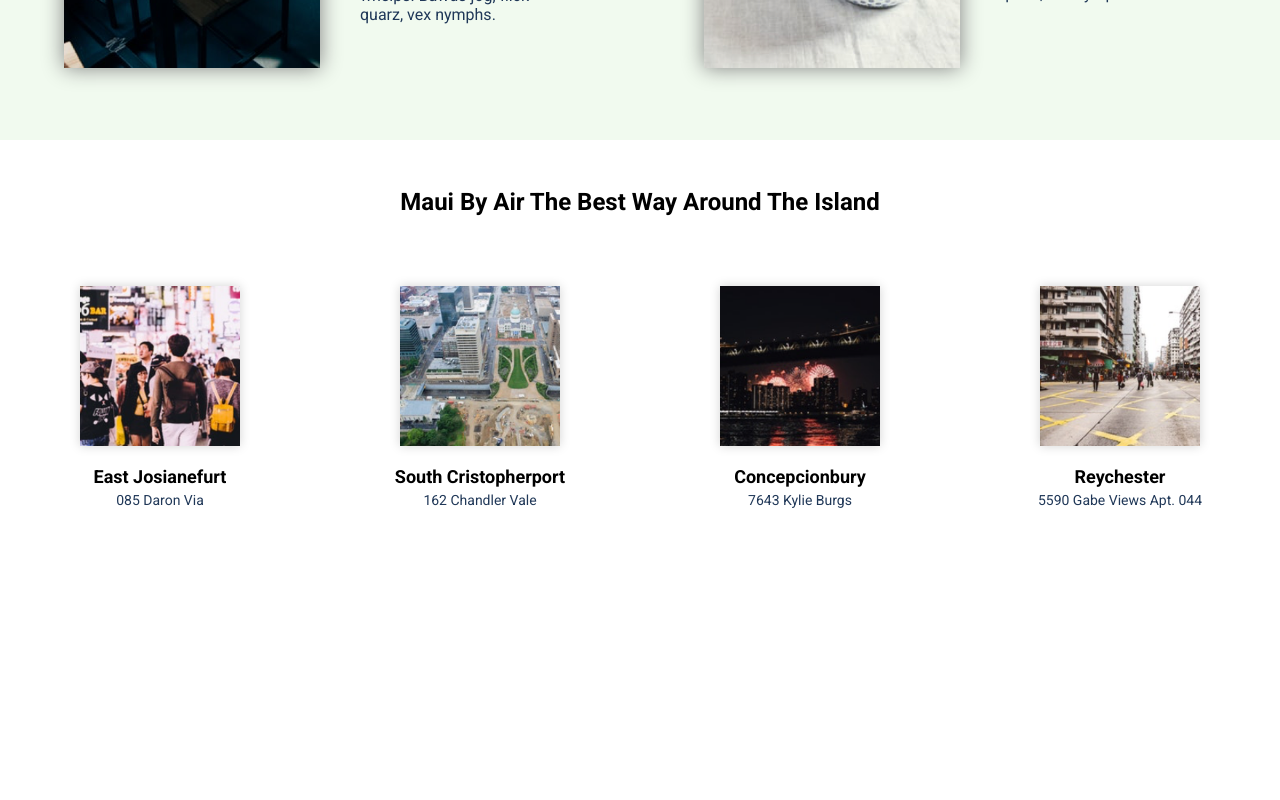
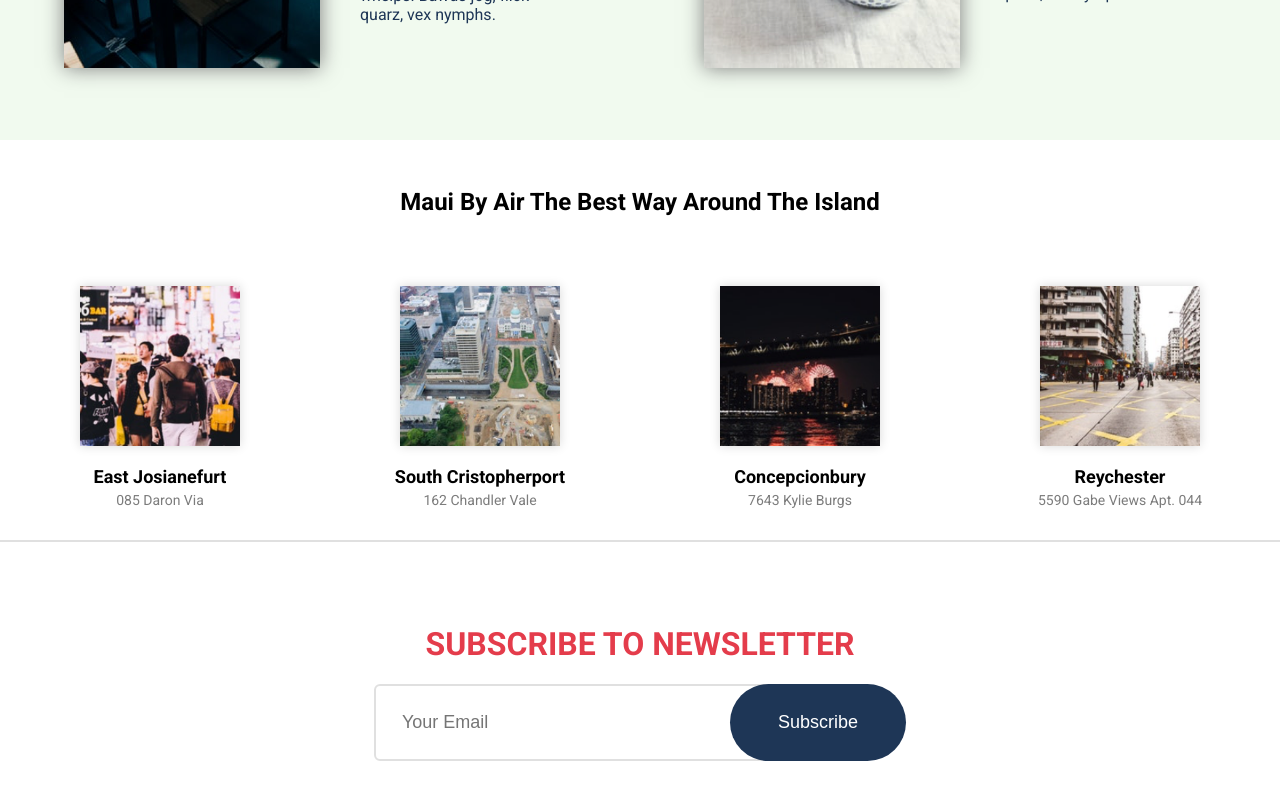
Before and after one commit to jbcoppola/reactor, a React (Create React App) app: page / in a window 1280 px wide. Shown: the part 1094-1894 px from the top of the page. Before the commit the page ends 1634 px from the top, so only its background shows below. Built offline with nearby package versions, Linux system fonts and the light colour scheme.

Commit message:
added subscription section

```diff
--- a/src/App.css
+++ b/src/App.css
@@ -23,7 +23,7 @@ body {
     font-size: 54px;
     text-align: center;
     letter-spacing: 2px;
-    text-shadow: 0 0 5px gray; }
+    text-shadow: 0 0 5px #7c7c7c; }
   .landing h4 {
     font-size: 22px;
     letter-spacing: 1px;
@@ -50,7 +50,7 @@ body {
       margin-bottom: 5px;
       font-weight: 500; }
     .wedo div:nth-child(2) p {
-      color: #203858;
+      color: #1e3656;
       margin: 10px 0; }
 
 .greenbar {
@@ -59,7 +59,7 @@ body {
   align-items: center;
   background-color: #f1faef;
   min-height: 50vh;
-  border-top: 2px solid rgba(0, 0, 0, 0.05); }
+  border-top: 2px solid #e0e0e0; }
   .greenbar > div {
     display: flex;
     align-items: flex-start;
@@ -68,7 +68,7 @@ body {
     .greenbar > div img {
       min-height: 150px;
       max-height: 20vw;
-      box-shadow: 0 0 20px gray; }
+      box-shadow: 0 0 20px #7c7c7c; }
     .greenbar > div div {
       display: flex;
       flex-direction: column;
@@ -80,7 +80,7 @@ body {
         text-transform: capitalize;
         font-weight: 500; }
       .greenbar > div div p {
-        color: #203858; }
+        color: #1e3656; }
 
 .locations {
   display: flex;
@@ -104,11 +104,43 @@ body {
       align-items: center; }
       .locations > div > div img {
         max-width: 50%;
-        box-shadow: 0 0 10px lightgray; }
+        box-shadow: 0 0 10px #d8d8d8; }
       .locations > div > div h2 {
         font-size: 18px;
         margin: 20px 0 5px 0; }
       .locations > div > div p {
         font-size: 14px;
         margin: 0;
-        color: #203858; }
+        color: #7c7c7c; }
+
+.subscription {
+  display: flex;
+  justify-content: center;
+  flex-direction: column;
+  align-items: center;
+  height: 35vh;
+  border-top: 2px solid #e0e0e0; }
+  .subscription h1 {
+    color: #e43c4b;
+    text-transform: uppercase; }
+  .subscription form {
+    display: flex;
+    flex-direction: row;
+    align-items: center; }
+  .subscription input {
+    border: 2px solid #e0e0e0;
+    width: 100%;
+    min-width: 360px;
+    font-size: 18px;
+    padding: 26px;
+    border-radius: 6px;
+    color: #1e3656; }
+  .subscription button {
+    border-radius: 60px;
+    margin-left: -60px;
+    font-size: 18px;
+    padding: 28px 48px;
+    border: none;
+    background-color: #1e3656;
+    color: white;
+    cursor: pointer; }
--- a/src/App.scss
+++ b/src/App.scss
@@ -1,8 +1,12 @@
 @import url('https://fonts.googleapis.com/css?family=Roboto:300,400,500,700');
 
 $orange: #e43c4b;
-$darkblue: #203858;
-$lightgreen: #f1faef;
+$darkblue: #1e3656;
+$lightsage: #f1faef;
+$lightgray: #e0e0e0;
+$gray: #d8d8d8;
+$darkgray: #7c7c7c;
+
 body {
   margin: 0;
   font-family: 'Roboto', sans-serif;
@@ -35,7 +39,7 @@ body {
     font-size: 54px;
     text-align: center;
     letter-spacing: 2px;
-    text-shadow: 0 0 5px gray;
+    text-shadow: 0 0 5px $darkgray;
   }
   h4 {
     font-size: 22px;
@@ -80,9 +84,9 @@ body {
   display: flex;
   justify-content: space-around;
   align-items: center;
-  background-color: $lightgreen;
+  background-color: $lightsage;
   min-height: 50vh;
-  border-top: 2px solid rgba(0,0,0,0.05);
+  border-top: 2px solid $lightgray;
 
   > div {
     display: flex;
@@ -92,7 +96,7 @@ body {
     img {
       min-height: 150px;
       max-height: 20vw;
-      box-shadow: 0 0 20px gray;
+      box-shadow: 0 0 20px $darkgray;
     }
     div {
       display: flex;
@@ -133,26 +137,70 @@ body {
     justify-content: space-around;
     width: 100%;
 
-
     > div {
       display: flex;
       flex-direction: column;
       justify-content: center;
       align-items: center;
+
       img {
         max-width: 50%;
-      box-shadow: 0 0 10px lightgray;
+        box-shadow: 0 0 10px $gray;
       }
+
       h2 {
         font-size: 18px;
         margin: 20px 0 5px 0;
       }
+
       p {
         font-size: 14px;
         margin: 0;
+        color: $darkgray;
+      }
+    }
+  }
+
+}
+
+.subscription {
+  display: flex;
+  justify-content: center;
+  flex-direction: column;
+  align-items: center;
+
+  height: 35vh;
+  border-top: 2px solid $lightgray;
+
+  h1 {
+    color: $orange;
+    text-transform: uppercase;
+  }
+
+  form {
+    display: flex;
+    flex-direction: row;
+    align-items: center;
+  }
+
+  input {
+    border: 2px solid $lightgray;
+    width: 100%;
+    min-width: 360px;
+    font-size: 18px;
+    padding: 26px;
+    border-radius: 6px;
     color: $darkblue;
   }
 
+  button {
+    border-radius: 60px;
+    margin-left: -60px;
+    font-size: 18px;
+    padding: 28px 48px;
+    border: none;
+    background-color: $darkblue;
+    color: white;
+    cursor: pointer;
   }
 }
-}
--- a/src/components/App.js
+++ b/src/components/App.js
@@ -3,6 +3,7 @@ import Landing from './landing';
 import Wedo from './wedo';
 import Greenbar from './greenbar';
 import Locations from './locations';
+import Subscription from './subscription';
 
 class App extends React.Component {
     render() {
@@ -12,6 +13,7 @@ class App extends React.Component {
             <Wedo />
             <Greenbar />
             <Locations />
+            <Subscription />
             </div>
         )
     }
--- /dev/null
+++ b/src/components/subscription.js
@@ -0,0 +1,18 @@
+import React from 'react';
+
+class Subscription extends React.Component {
+    render() {
+        return (
+            <div className="subscription">
+                <div>
+                <h1>Subscribe to newsletter</h1>
+                </div>
+                <form>
+                <input type='text' placeholder='Your Email' /><button type='submit'>Subscribe</button>
+                </form>
+            </div>
+            )
+    }
+}
+
+export default Subscription;
```
Lines whose indentation alone changed are shown as unchanged.
